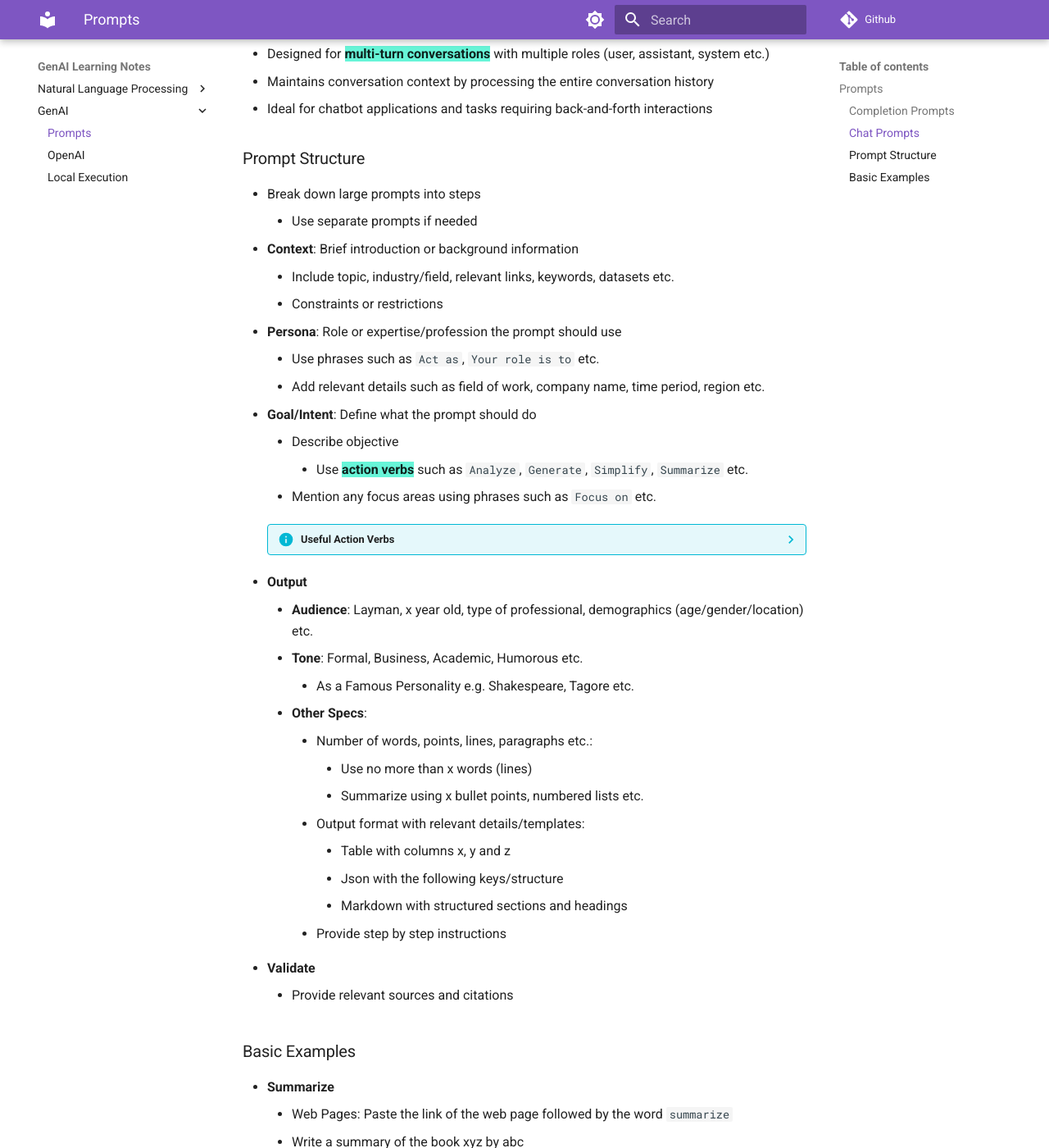
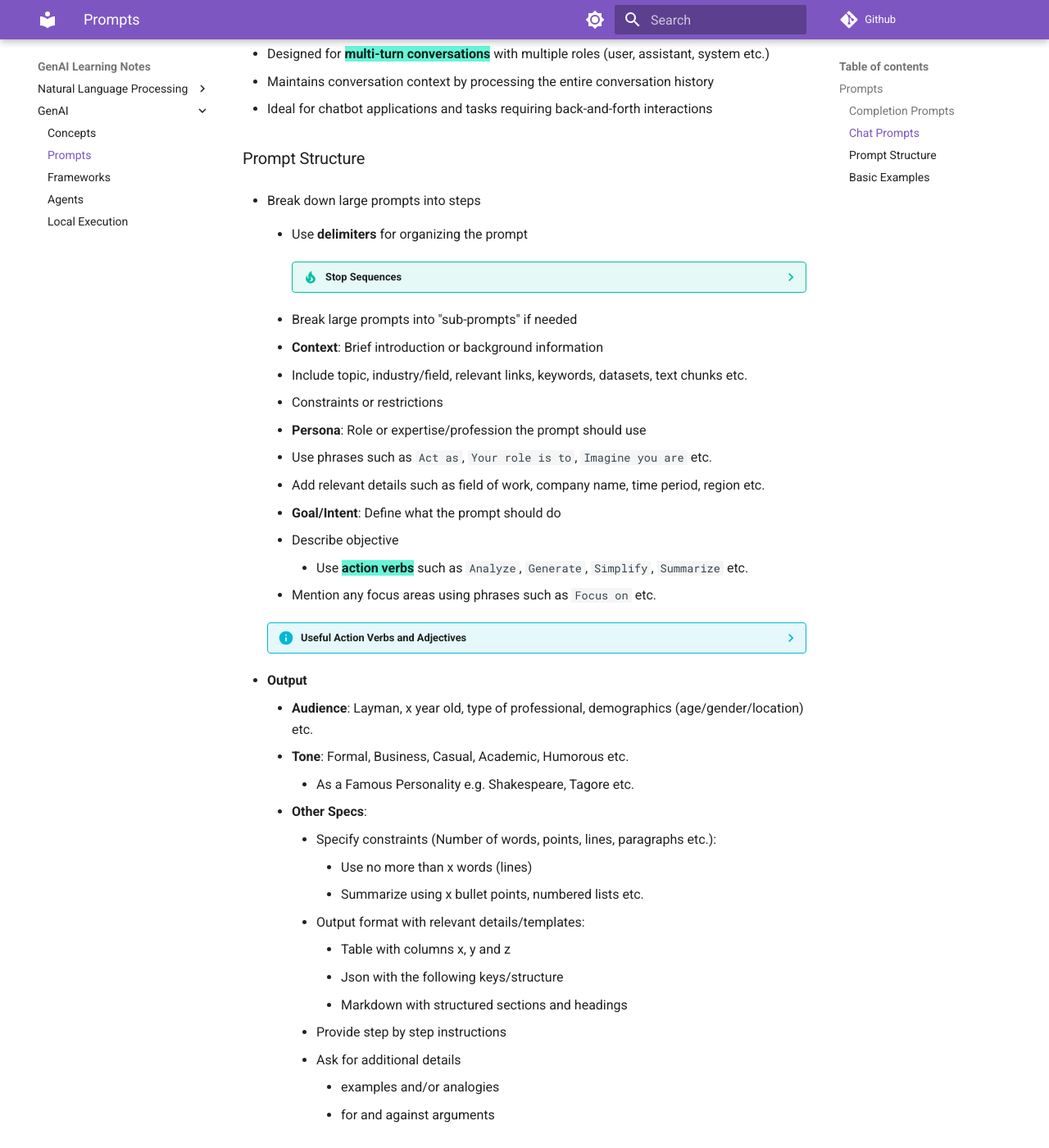
Before and after one commit to paulang1807/learn-genai, an MkDocs documentation site: the page built from docs/prompts.md, in a window 1280 px wide and 1400 px high, scrolled down 420 px. Shown: the whole window at 82% size. Built offline with MkDocs 1.6.1 and Material for MkDocs 9.7.7, drawn with Linux system fonts in a browser that asks for light colours; comment, search, counter and statistics services are not loaded; some of the changed text lies outside the part shown.

Commit message:
more concepts

````diff
--- a/docs/prompts.md
+++ b/docs/prompts.md
@@ -14,27 +14,37 @@
 
 ### Prompt Structure
 - Break down large prompts into steps
-    - Use separate prompts if needed
+    - Use **delimiters** for organizing the prompt
+
+        ??? tip "Stop Sequences"
+            - Can be used to signal the end of an example in ==**few-shot prompting**==
+            - Helps to structure the input data for the model
+            - Triple backticks, quotes, double hashtags etc.
+
+    - Break large prompts into "sub-prompts" if needed
 - **Context**: Brief introduction or background information
-    - Include topic, industry/field, relevant links, keywords, datasets etc.
+    - Include topic, industry/field, relevant links, keywords, datasets, text chunks etc.
     - Constraints or restrictions
 - **Persona**: Role or expertise/profession the prompt should use
-    - Use phrases such as `Act as`, `Your role is to` etc.
+    - Use phrases such as `Act as`, `Your role is to`, `Imagine you are` etc.
     - Add relevant details such as field of work, company name, time period, region etc.
 - **Goal/Intent**: Define what the prompt should do
     - Describe objective
         - Use ==**action verbs**== such as `Analyze`, `Generate`, `Simplify`, `Summarize` etc.
     - Mention any focus areas using phrases such as `Focus on` etc.
 
-    ??? info "Useful Action Verbs"
-        Analyze, Compare, Convert, Customize, Describe, Evaluate, Explain, Generate, Improve, Optimize, Organize, Proofread, Provide, Revise, Rewrite, Share, Simplify, Translate, Write,
+    ??? info "Useful Action Verbs and Adjectives"
+        - **Verbs**
+            - Analyze, Compare, Convert, Customize, Describe, Evaluate, Explain, Generate, Improve, Optimize, Organize, Proofread, Provide, Revise, Rewrite, Share, Simplify, Translate, Write
+        - **Adjectives**
+            - Clear, Concise, Conversational, Professional
 
 - **Output**
     - **Audience**: Layman, x year old, type of professional, demographics (age/gender/location) etc.
-    - **Tone**: Formal, Business, Academic, Humorous etc.
+    - **Tone**: Formal, Business, Casual, Academic, Humorous etc.
         - As a Famous Personality e.g. Shakespeare, Tagore etc.
     - **Other Specs**:
-        - Number of words, points, lines, paragraphs etc.:
+        - Specify constraints (Number of words, points, lines, paragraphs etc.):
             - Use no more than x words (lines)
             - Summarize using x bullet points, numbered lists etc.
         - Output format with relevant details/templates:
@@ -42,10 +52,28 @@
             - Json with the following keys/structure
             - Markdown with structured sections and headings
         - Provide step by step instructions
+        - Ask for additional details
+            - examples and/or analogies
+            - for and against arguments
+- **Clarify**: Ask the prompt to ask clarification questions if needed
+    - Ask me questions (one at a time) to (add relevant text based on the ask)
 - **Validate**
     - Provide relevant sources and citations
 
+??? tip "Code chunks in Prompts"
+    Include code chunks in a prompt by enclosing them in single backticks followed by the name of the language:
+    ```
+    Some text
+    `python
+    some python code
+    `
+    More text
+    ```
+
+
 ### Basic Examples
+- **Provide context**
+    - Here is some information to include in /for reference
 - **Summarize**
     - Web Pages: Paste the link of the web page followed by the word `summarize`
     - Write a summary of the book xyz by abc
@@ -54,21 +82,23 @@
     - Compare and contrast the concepts of (or the words ..) a and b
 - **Explain/Describe**
     - Explain the concept of xyz in simple terms
+    - Explain the concept of xyz using abc analogy
     - Describe the top x abc
 - **Generate**
     - Write a simple recipe for xyz
     - Share x tips for abc
+    - Help me brainstorm xyz
 - **Translate/Convert**
     - Translate the following from one language to another language
     - Convert the following to xyz format
-- **Proofread**
+- **Proofread/Review**
     - Proofread and correct any errors in the following
+    - Rephrase/Structure the above for maximum impact
+    - Review the above and suggest areas for improvement in terms of tone and engagement
+    - Is there something I should add to make this resonate better?
 - **Follow up Instructions**: Additional prompts to make changes to initial output
     - Provide x alternate versions for
     - Make the content more/less xyz
     - Incorporate xyz to make the output more abc
     - Add more details / expand on xyz
     - Focus on xyz
-
-
-*[GPT]: Generative Pre-Trained Transformers
--- a/mkdocs.yml
+++ b/mkdocs.yml
@@ -89,6 +89,8 @@ nav:
     - NLP Modeling Basics: nlpb.md
     - NLP Models: nlp.md
   - GenAI:
+    - Concepts: concepts.md
     - Prompts: prompts.md
-    - OpenAI: openai.md
+    - Frameworks: frameworks.md
+    - Agents: agents.md
     - Local Execution: local.md
````
Also changed, not shown: docs/concepts.md (added, +76 -0 lines), docs/frameworks.md (added, +6 -0 lines), docs/local.md (+1 -1 lines), docs/openai.md (deleted, +0 -18 lines), docs/agents.md (added), docs/img/langchain_ecosystem.png (added), 1 other file.
